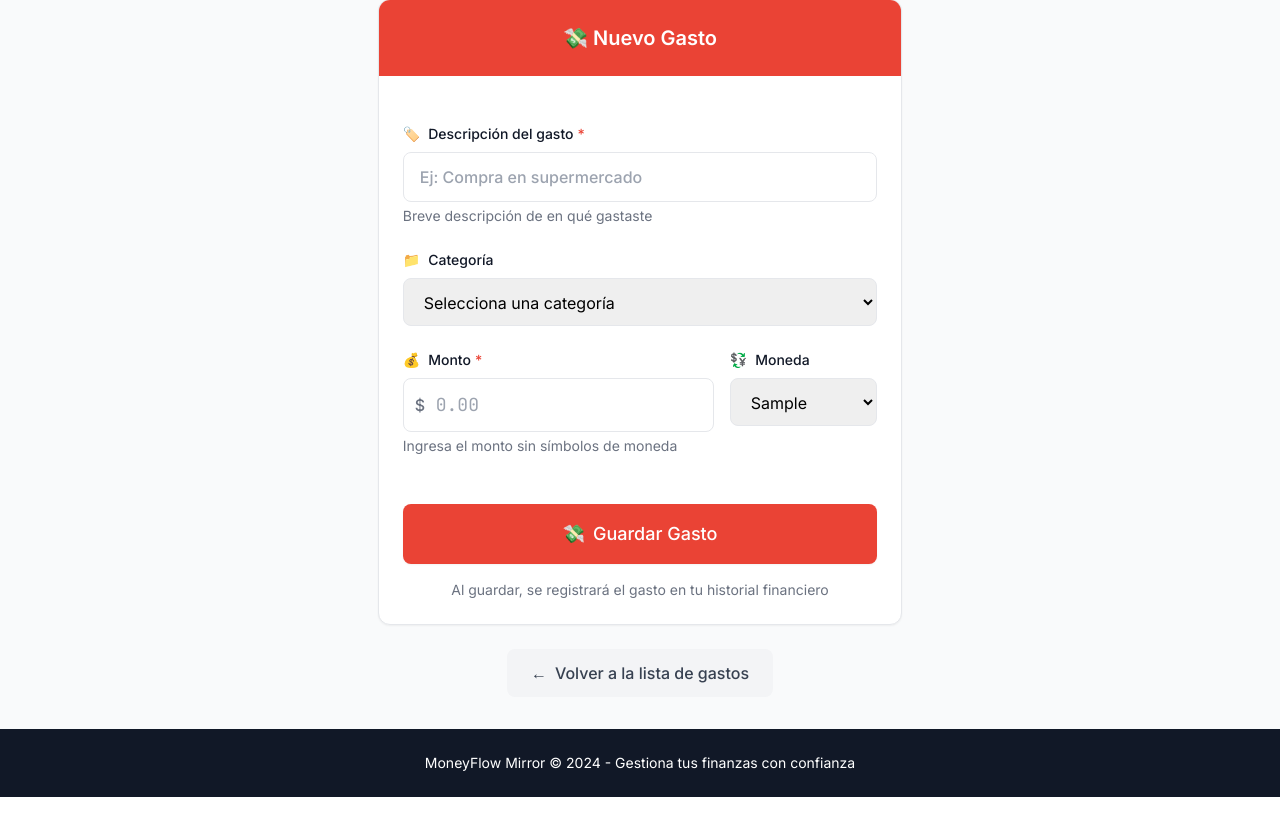
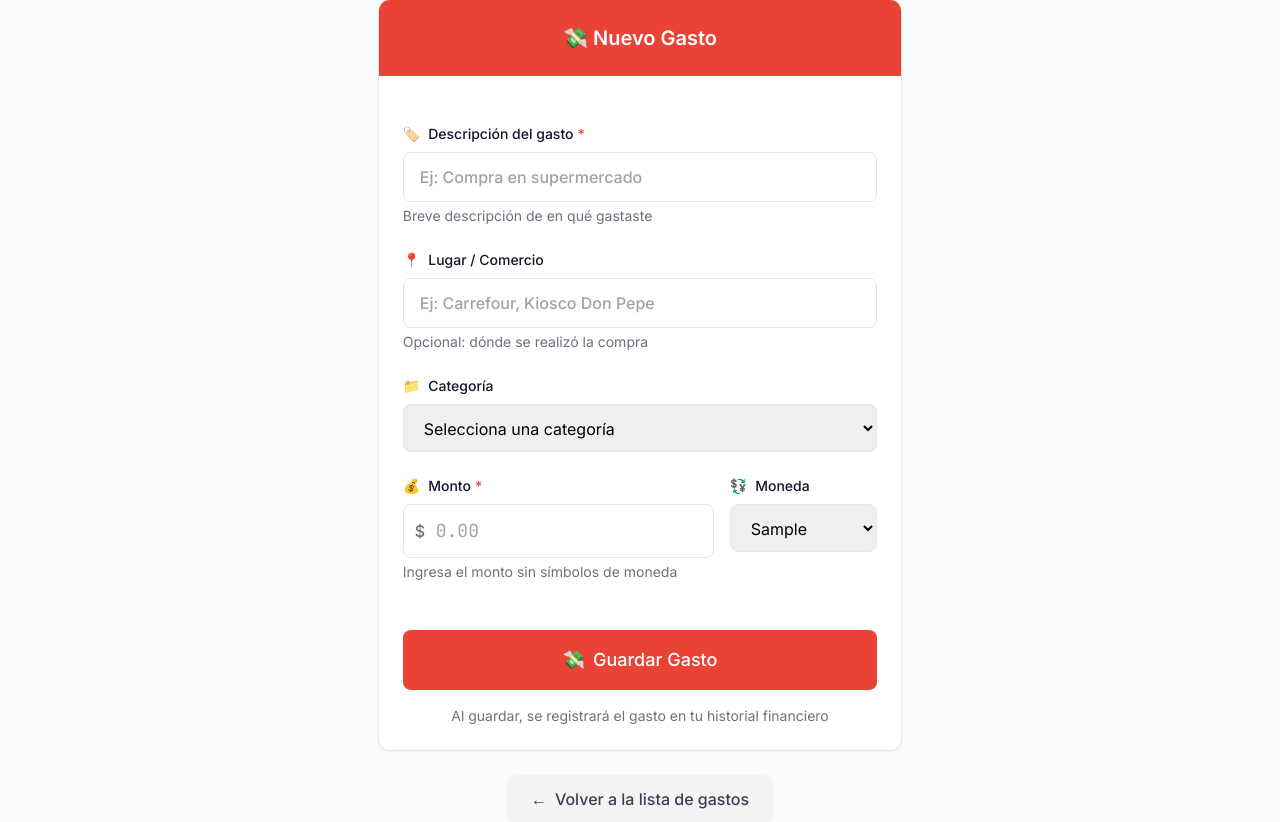
Before and after one commit to Ontos-2021/billetera, a Django app: page /gastos/crear/ in a window 1280 px wide. Shown: the part 322-1144 px from the top of the page. Before the commit the page ends 1119 px from the top, so only its background shows below. Run offline with Django 4.2, Linux system fonts and the light colour scheme; a user stored in the database is signed in; tables that the repository leaves empty hold one stand-in row (values such as "Sample post"); grey boxes marked "Sample" are stand-in pictures; some libraries are stand-ins or nearby versions.

Commit message:
feat(gastos,ingresos): mostrar monto original al editar y agregar campo lugar y categoria Vicio

```diff
--- a/billetera/gastos/forms.py
+++ b/billetera/gastos/forms.py
@@ -5,12 +5,17 @@ from .models import Gasto
 class GastoForm(forms.ModelForm):
     class Meta:
         model = Gasto
-        fields = ['descripcion', 'categoria', 'monto', 'moneda']
+        fields = ['descripcion', 'lugar', 'categoria', 'monto', 'moneda']
         widgets = {
             'descripcion': forms.TextInput(attrs={
                 'class': 'form-control form-control-lg',
                 'placeholder': 'Ej: Compra en supermercado',
                 'maxlength': '255'
+            }),
+            'lugar': forms.TextInput(attrs={
+                'class': 'form-control form-control-lg',
+                'placeholder': 'Ej: Carrefour, Kiosco Don Pepe',
+                'maxlength': '120'
             }),
             'categoria': forms.Select(attrs={
                 'class': 'form-select form-select-lg'
@@ -27,11 +32,13 @@ class GastoForm(forms.ModelForm):
         }
         labels = {
             'descripcion': 'Descripción del gasto',
+            'lugar': 'Lugar / Comercio',
             'categoria': 'Categoría',
             'monto': 'Monto',
             'moneda': 'Moneda',
         }
         help_texts = {
             'descripcion': 'Breve descripción de en qué gastaste',
+            'lugar': 'Opcional: dónde se realizó la compra',
             'monto': 'Ingresa el monto sin símbolos de moneda',
         }
--- a/billetera/gastos/models.py
+++ b/billetera/gastos/models.py
@@ -37,7 +37,8 @@ def create_initial_data(sender, **kwargs):
                           'Ropa',
                           'Viajes',
                           'Tecnología',
-                          'Ahorros e Inversiones']
+                          'Ahorros e Inversiones',
+                          'Vicio']  # Nueva categoría para gastos impulsivos o no esenciales
             for categoria_nombre in categorias:
                 if not Categoria.objects.filter(nombre=categoria_nombre).exists():
                     Categoria.objects.create(nombre=categoria_nombre)
@@ -61,6 +62,7 @@ class Gasto(models.Model):
                                 null=True,
                                 blank=True)
     descripcion = models.CharField(max_length=255)
+    lugar = models.CharField(max_length=120, null=True, blank=True, help_text='Lugar o comercio donde se realizó la compra (ej: Carrefour, Kiosco, etc.)')
     monto = models.DecimalField(max_digits=10, decimal_places=2)
     fecha = models.DateTimeField(auto_now_add=True)
     moneda = models.ForeignKey(Moneda, on_delete=models.CASCADE, null=True, blank=True, related_name='gastos')
--- a/billetera/gastos/serializers.py
+++ b/billetera/gastos/serializers.py
@@ -5,4 +5,4 @@ from .models import Gasto
 class GastoSerializer(serializers.ModelSerializer):
     class Meta:
         model = Gasto
-        fields = ['id', 'descripcion', 'monto', 'fecha', 'moneda', 'categoria', 'usuario']
+    fields = ['id', 'descripcion', 'lugar', 'monto', 'fecha', 'moneda', 'categoria', 'usuario']
--- a/billetera/gastos/templates/gastos/crear_gasto.html
+++ b/billetera/gastos/templates/gastos/crear_gasto.html
@@ -55,6 +55,28 @@
                     {% endif %}
                     {% if form.descripcion.errors %}
                         <p class="mt-1 text-sm text-expense">{{ form.descripcion.errors.0 }}</p>
+                    {% endif %}
+                </div>
+
+                <!-- Lugar Field -->
+                <div>
+                    <label for="{{ form.lugar.id_for_label }}" class="block text-sm font-medium text-gray-900 mb-2">
+                        <span class="flex items-center">
+                            <span class="mr-2">📍</span>
+                            {{ form.lugar.label }}
+                        </span>
+                    </label>
+                    <input type="text"
+                           name="{{ form.lugar.name }}"
+                           id="{{ form.lugar.id_for_label }}"
+                           class="w-full px-4 py-3 rounded-lg border border-gray-200 focus:ring-2 focus:ring-expense focus:border-expense transition-colors duration-200 font-medium"
+                           placeholder="Ej: Carrefour, Kiosco Don Pepe"
+                           {% if form.lugar.value %}value="{{ form.lugar.value }}"{% endif %}>
+                    {% if form.lugar.help_text %}
+                        <p class="mt-1 text-sm text-gray-500">{{ form.lugar.help_text }}</p>
+                    {% endif %}
+                    {% if form.lugar.errors %}
+                        <p class="mt-1 text-sm text-expense">{{ form.lugar.errors.0 }}</p>
                     {% endif %}
                 </div>
 
--- a/billetera/gastos/templates/gastos/lista_gastos.html
+++ b/billetera/gastos/templates/gastos/lista_gastos.html
@@ -43,6 +43,11 @@
                             <div class="flex items-start justify-between sm:justify-start">
                                 <div class="flex-1">
                                     <h3 class="font-semibold text-gray-900 text-lg mb-1">{{ gasto.descripcion }}</h3>
+                                    {% if gasto.lugar %}
+                                        <p class="text-sm text-gray-600 mb-1 flex items-center">
+                                            <span class="mr-1">📍</span>{{ gasto.lugar }}
+                                        </p>
+                                    {% endif %}
                                     <div class="flex flex-wrap gap-2 text-sm text-gray-500">
                                         <span class="inline-flex items-center px-2 py-1 rounded-full text-xs font-medium bg-gray-100 text-gray-800">
                                             📁 {{ gasto.categoria }}
--- a/billetera/gastos/views.py
+++ b/billetera/gastos/views.py
@@ -58,7 +58,7 @@ def editar_gasto(request, id):
             return redirect('gastos:lista_gastos')  # Redirige a la lista de gastos
     else:
         form = GastoForm(instance=gasto)  # Crea un formulario con los datos del gasto para editar
-    return render(request, 'gastos/editar_gasto.html', {'form': form})
+    return render(request, 'gastos/editar_gasto.html', {'form': form, 'gasto': gasto})
 
 
 # Eliminar gasto
--- a/billetera/ingresos/templates/ingresos/editar_ingreso.html
+++ b/billetera/ingresos/templates/ingresos/editar_ingreso.html
@@ -1,5 +1,6 @@
 {% extends 'base.html' %}
 {% load static %}
+{% load l10n %}
 
 {% block title %}Editar Ingreso - MoneyFlow Mirror{% endblock %}
 
@@ -80,7 +81,7 @@
               step="0.01"
               name="{{ form.monto.name }}"
               id="{{ form.monto.id_for_label }}"
-                                   value="{{ form.monto.value|default:'' }}"
+              value="{% if form.is_bound %}{{ form.monto.value }}{% else %}{% localize off %}{{ ingreso.monto }}{% endlocalize %}{% endif %}"
                   class="w-full pl-8 pr-4 py-3 border border-gray-300 rounded-lg focus:ring-2 focus:ring-success focus:border-success transition-colors duration-200 font-numbers {% if form.monto.errors %}border-red-500{% endif %}"
                   placeholder="0.00"
                   required>
```
Also changed, not shown: billetera/gastos/templates/gastos/editar_gasto.html (+18 -1 lines). Lines whose indentation alone changed are shown as unchanged.
